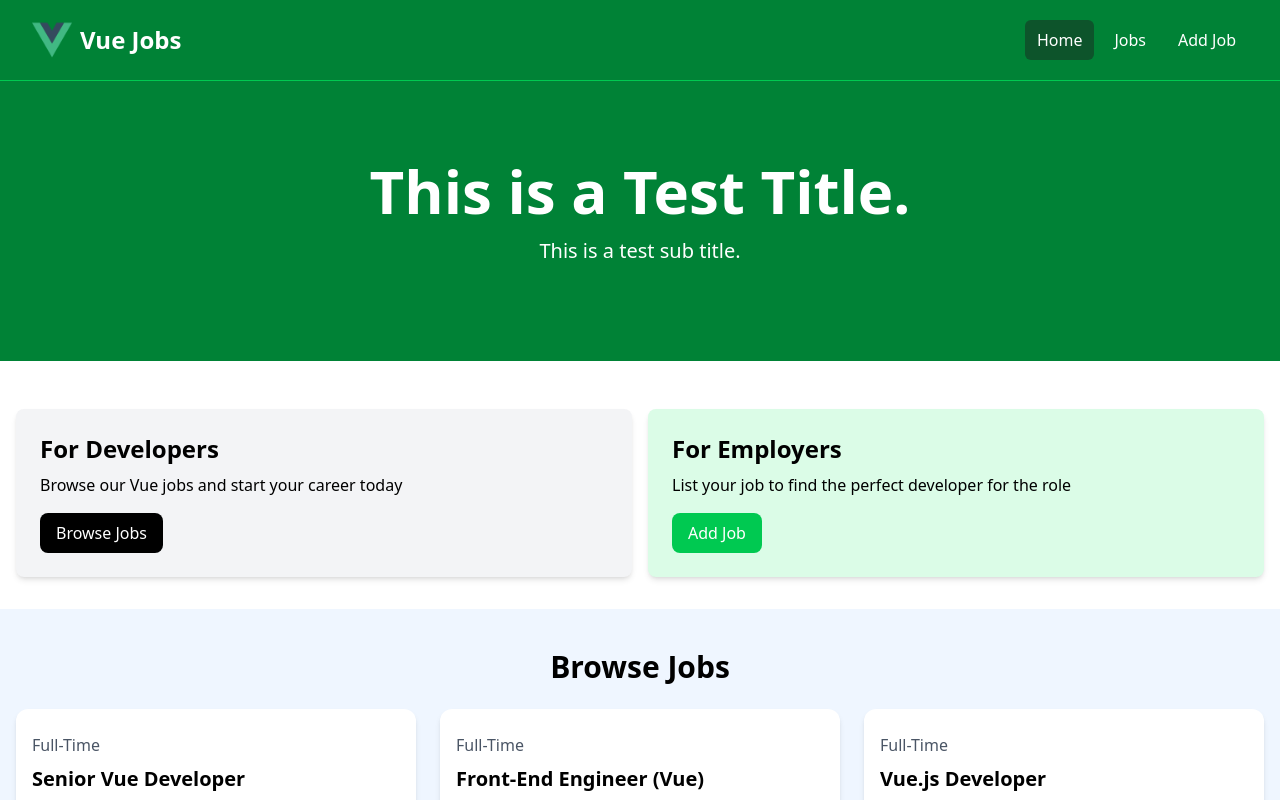
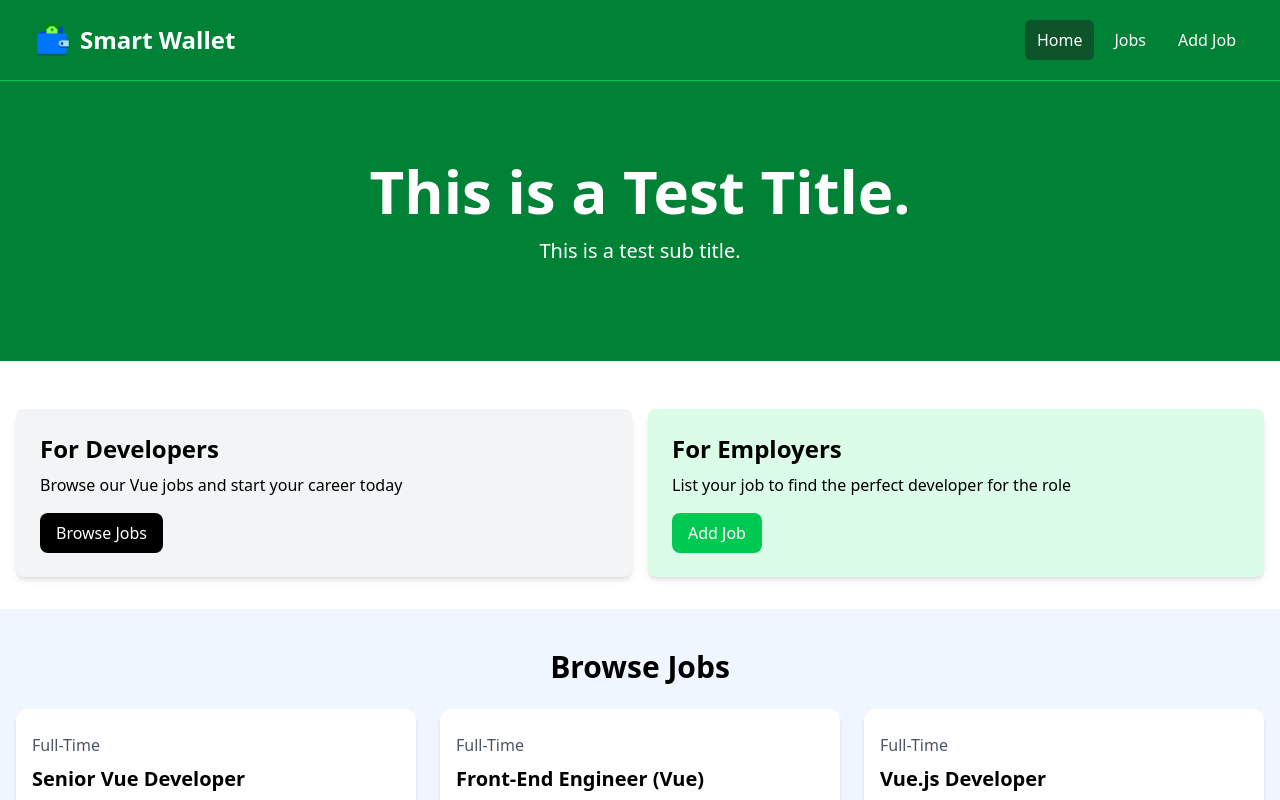
Before and after one commit to ali-ham-dev/financial-management, a Vue app in the folder fin-manag-client/: page / in a window 1280 px wide. Shown: the top 800 px of the page. Built offline with nearby package versions, Linux system fonts and the light colour scheme; data requests are answered from the project's data file.

Commit message:
Updated logo

```diff
--- a/fin-manag-client/src/components/NavBar.vue
+++ b/fin-manag-client/src/components/NavBar.vue
@@ -1,6 +1,6 @@
 <script setup>
 import { RouterLink, useRoute } from 'vue-router';
-import logo from '../assets/images/logo.png';
+import logo from '../assets/images/wallet-100.png';
 
 const isActiveLink = (routePath) => {
   const route = useRoute();
@@ -18,9 +18,9 @@ const isActiveLink = (routePath) => {
             <!-- Logo -->
             <RouterLink class="flex flex-shrink-0 items-center mr-4" to="/">
               <img class="h-10 w-auto" v-bind:src="logo" alt="Vue Jobs" />
-              <span class="hidden md:block text-white text-2xl font-bold ml-2"
-                >Vue Jobs</span
-              >
+              <span class="hidden md:block text-white text-2xl font-bold ml-2">
+                Smart Wallet
+              </span>
             </RouterLink>
             <div class="md:ml-auto">
               <div class="flex space-x-2">
```
Also changed, not shown: fin-manag-client/src/assets/images/logo.png (deleted), fin-manag-client/src/assets/images/wallet-100.png (added).
